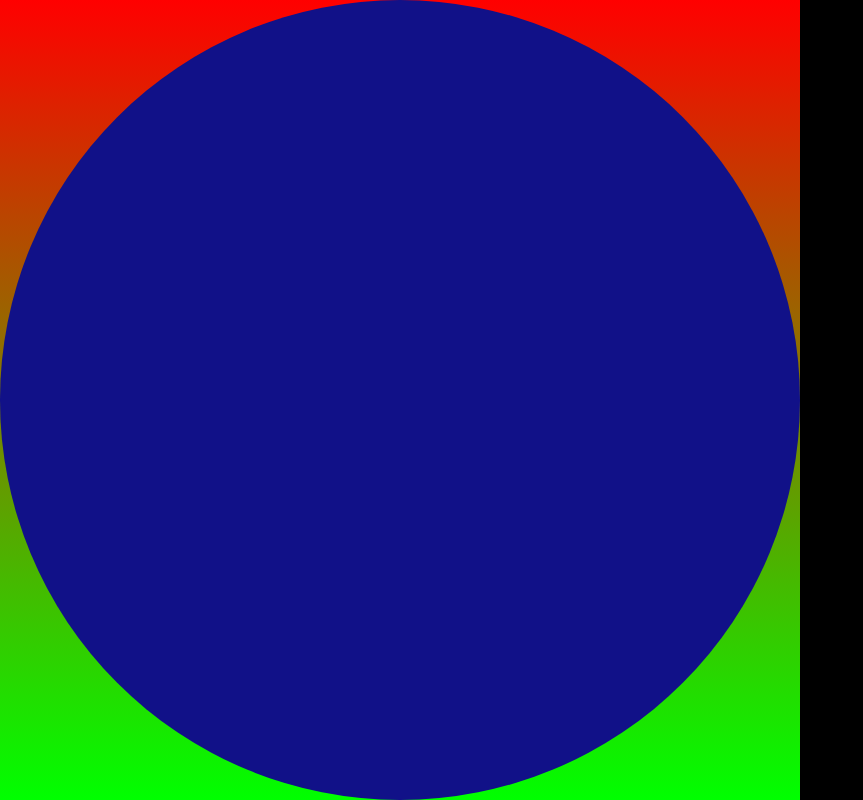
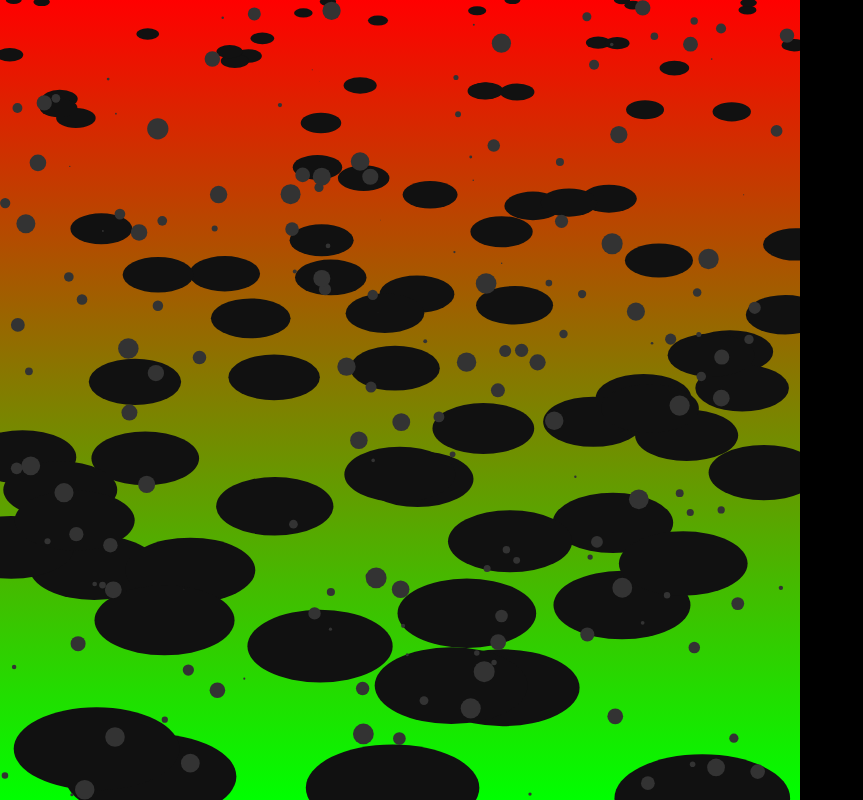
Before and after one commit to benji6/texture, a website: page index.html in a window 1280 px wide. Shown: the whole page, without its empty margins (0-863 px from the left). Drawn offline with Linux system fonts and the light colour scheme.

Commit message:
some more work

```diff
--- a/index.css
+++ b/index.css
@@ -8,7 +8,3 @@ body {
 svg {
   background-image: linear-gradient(to bottom, #f00, #0f0);
 }
-
-svg circle {
-  fill: #118;
-}
--- a/index.js
+++ b/index.js
@@ -1,28 +1,47 @@
-const xmlns = 'http://www.w3.org/2000/svg'
+const circlesCount = 256
 
-const svg = document.createElementNS(xmlns, 'svg')
-svg.setAttributeNS(null, 'viewBox', '0 0 1 1')
-svg.setAttributeNS(null, 'width', '100vmin')
-svg.setAttributeNS(null, 'height', '100vmin')
+const random = (min, max) => Math.random() * (max - min) + min
 
-const coords = `
-  M 0, 0
-  l 0, 1
-  l 1, 0
-  l 0, -1
-  l -1, 0
+const darkEllipses = Array.from({length: Math.round(circlesCount / 3)}, () => {
+  const cy = Math.random() ** 2
+  const rx = 0.1 * cy + 0.01
+  return {
+    cx: Math.random(),
+    cy,
+    fill: '#111',
+    rx,
+    ry: rx / 2,
+  }
+})
+
+const circles = Array.from({length: Math.round(circlesCount / 3 * 2)}, (_, i) => {
+  const r = 0.02 * i / circlesCount
+  return {
+    cx: random(r, 1 - r),
+    cy: random(r, 1 - r),
+    fill: '#333',
+    r,
+  }
+})
+
+const Svg = ({children}) => `
+ <svg height="100vmin" viewbox="0 0 1 1" width="100vmin">
+   ${children}
+ </svg>
 `
 
-const path = document.createElementNS(xmlns, 'path')
-path.setAttributeNS(null, 'stroke-linejoin', 'round')
-path.setAttributeNS(null, 'd', coords)
-path.setAttributeNS(null, 'fill', 'url(#gradient)')
-svg.appendChild(path)
+const Path = () => `
+ <path d="M 0 0 l 0 1 l 1 0 l 0 -1 l -1 0" fill="url(#gradient)" stroke-linejoin="round"/>
+`
 
-const circle = document.createElementNS(xmlns, 'circle')
-circle.setAttributeNS(null, 'cx', 0.5)
-circle.setAttributeNS(null, 'cy', 0.5)
-circle.setAttributeNS(null, 'r', 0.5)
-svg.appendChild(circle)
+const Circle = ({cx, cy, fill, r}) => `
+ <circle cx="${cx}" cy="${cy}" fill="${fill}" r="${r}"/>
+`
 
-document.body.appendChild(svg)
+const Ellipse = ({cx, cy, fill, rx, ry}) => `
+ <ellipse cx="${cx}" cy="${cy}" fill="${fill}" rx="${rx}" ry="${ry}"/>
+`
+
+document.body.innerHTML = Svg({
+  children: Path() + darkEllipses.map(Ellipse).join('') + circles.map(Circle).join(''),
+})
```
